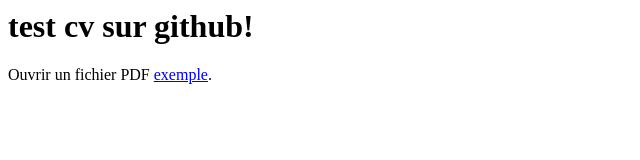
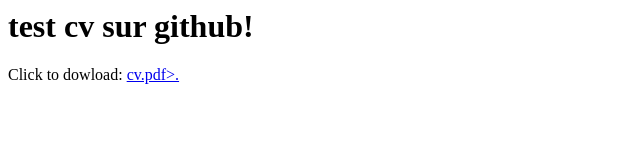
Before and after one commit to guibc/cv, a plain HTML site: page index.html in a window 1280 px wide. Shown: the full height of the page, 0-640 px from the left. Drawn offline with Linux system fonts and the light colour scheme.

Commit message:
Update index.html

```diff
--- a/index.html
+++ b/index.html
@@ -7,6 +7,6 @@
  </head>
  <body>
     <h1>test cv sur github!</h1>
-    <p>Ouvrir un fichier PDF  <a href="https://github.com/guibc/cv/blob/main/cv.pdf">exemple</a>.</p>
+    <p>Click to dowload: <a href="https://github.com/guibc/cv/blob/main/cv.pdf">cv.pdf>.</p>
 </body>
 </html>
```
